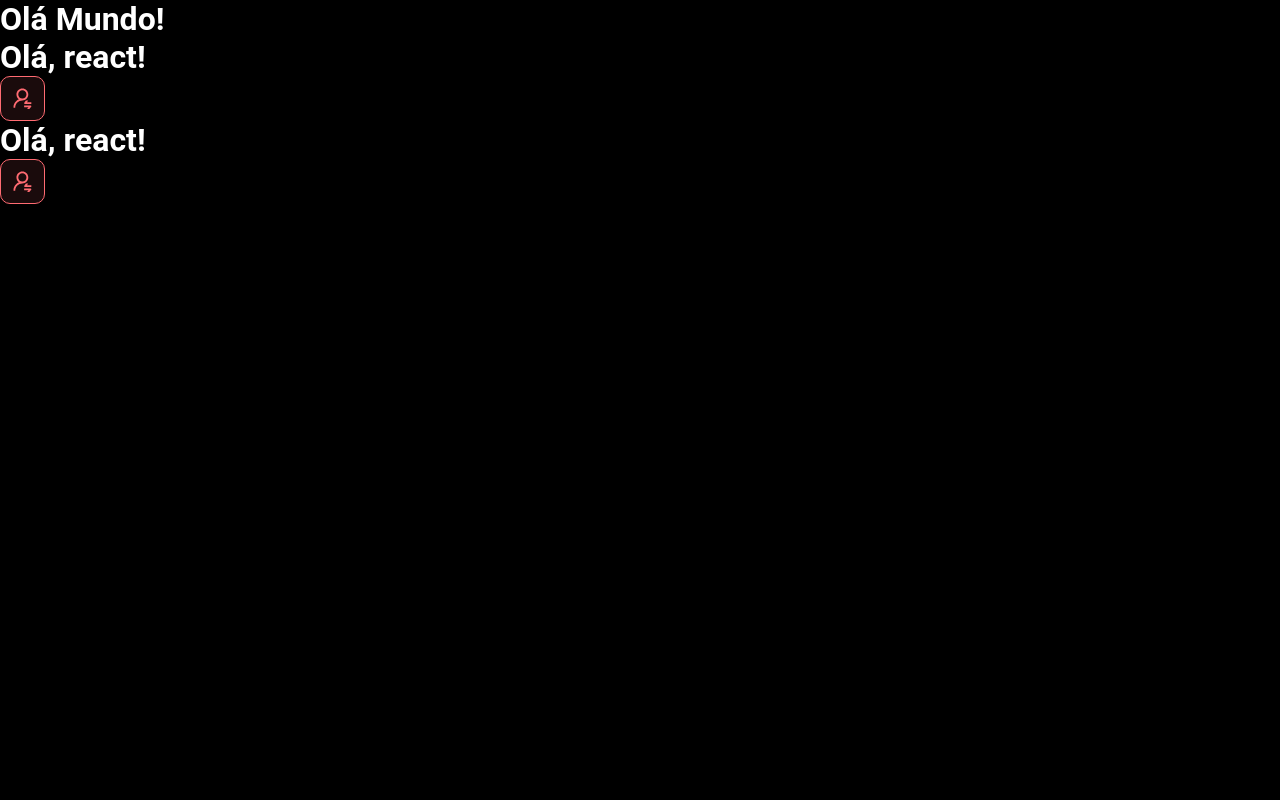
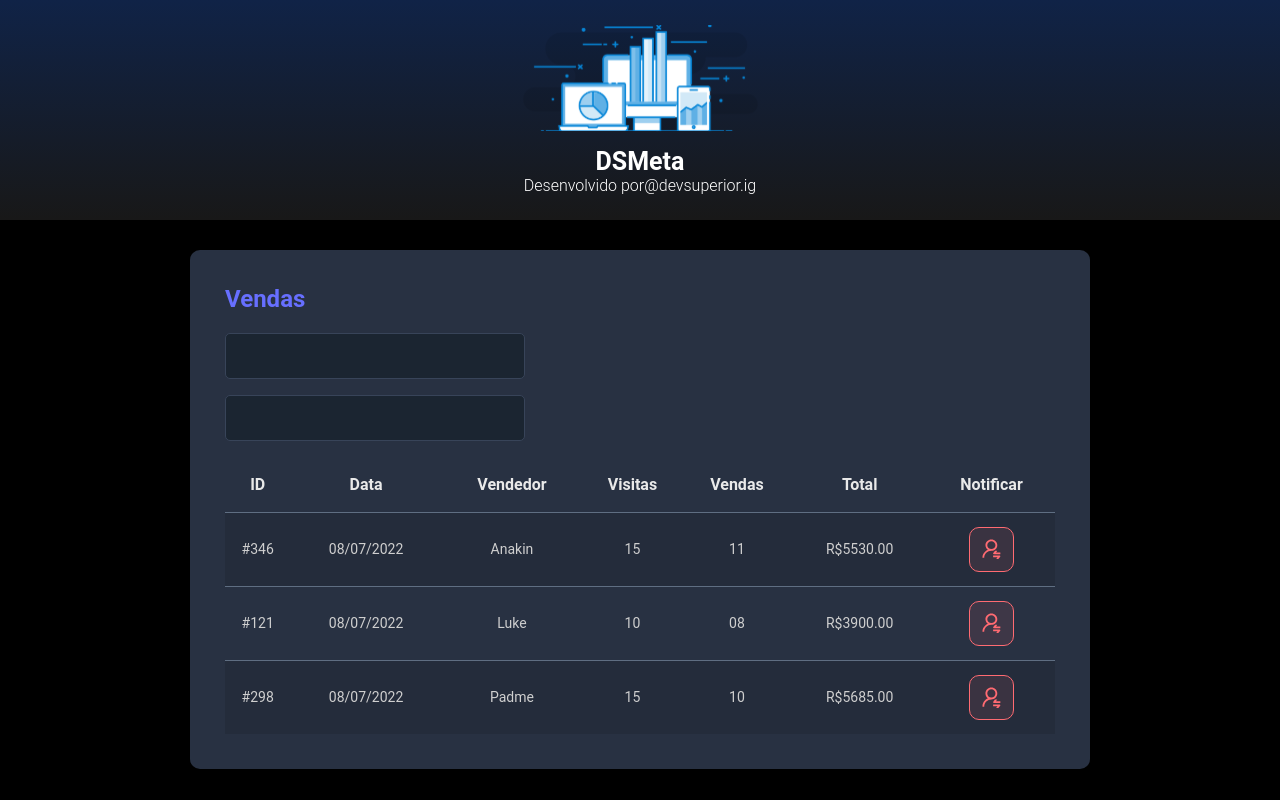
Before and after one commit to isaiaszanoni/semana-spring-react, a React (Vite) app in the folder frontend/: page / in a window 1280 px wide. Built offline with nearby package versions, Linux system fonts and the light colour scheme.

Commit message:
feat(front): cria componentes Header,SalesCard

```diff
--- a/frontend/src/App.tsx
+++ b/frontend/src/App.tsx
@@ -1,12 +1,22 @@
 import NotificationButton from "./components/NotificationButton"
+import Header from "./components/Header"
+import SalesCard from "./components/SalesCard"
 
 function App() {
 
   return (
     <>
-      <h1>Olá Mundo!</h1>
-      <NotificationButton />
-      <NotificationButton />
+      <Header />
+
+      <main>
+        <section id="sales">
+          <div className="dsmeta-container">
+
+            <SalesCard />
+          </div>
+        </section>
+      </main>
+
     </>
   )
 }
--- /dev/null
+++ b/frontend/src/components/Header/index.tsx
@@ -0,0 +1,23 @@
+import logo from '../../assets/img/logo.svg'
+
+import './style.css'
+
+function Header() {
+    return (
+        <>
+            <header>
+                <div className="dsmeta-header-container">
+                    <img src={logo} />
+                    <h1>DSMeta</h1>
+                    <p>
+                        Desenvolvido por
+                        <a href="https://instagram.com/devsuperior">@devsuperior.ig</a>
+                    </p>
+                </div>
+            </header>
+        </>
+    )
+
+}
+
+export default Header
--- /dev/null
+++ b/frontend/src/components/Header/style.css
@@ -0,0 +1,27 @@
+header {
+    display: flex;
+    align-items: center;
+    justify-content: center;
+    height: 220px;
+    background: linear-gradient(180deg, #102347 0%, #181818 100%)
+  }
+
+  .dsmeta-header-container {
+    display: flex;
+    flex-direction: column;
+    align-items: center;
+
+  }
+
+  .dsmeta-header-container img {
+    width: 235px;
+  }
+
+  .dsmeta-header-container h1 {
+    font-size: 25px;
+    margin-top: 15px;
+  }
+
+  .dsmeta-header-container p {
+    font-weight: 300;
+  }
--- a/frontend/src/components/NotificationButton/index.tsx
+++ b/frontend/src/components/NotificationButton/index.tsx
@@ -5,7 +5,6 @@ import './style.css'
 function NotificationButton() {
     return (
         <>
-            <h1>Olá, react!</h1>
             <div className="dsmeta-red-btn">
                 <img src={icon} alt="Notificar" />
             </div>
--- a/frontend/src/components/NotificationButton/style.css
+++ b/frontend/src/components/NotificationButton/style.css
@@ -8,6 +8,7 @@
     border: 1px solid #FF6B72;
     border-radius: 10px;
     cursor: pointer;
+    margin: auto;
   }
 
   .dsmeta-red-btn img {
--- /dev/null
+++ b/frontend/src/components/SalesCard/index.tsx
@@ -0,0 +1,73 @@
+import NotificationButton from '../NotificationButton'
+import './style.css'
+
+function SalesCard() {
+    return (
+        <>
+            <div className="dsmeta-card">
+                    <div className="dsmeta-container">
+                        <h2 className="dsmeta-sales-tittle">Vendas</h2>
+                        <div className="dsmeta-form-control-container">
+                            <input type="text" name="" id="" className="dsmeta-input" />
+                        </div>
+                        <div className="dsmeta-form-control-container">
+                            <input type="text" name="" id="" className="dsmeta-input" />
+                        </div>
+
+                        <div>
+                            <table className="dsmeta-sales-table">
+                                <thead>
+                                    <tr>
+                                        <th className="show992">ID</th>
+                                        <th className="show576">Data</th>
+                                        <th>Vendedor</th>
+                                        <th className="show992">Visitas</th>
+                                        <th className="show992">Vendas</th>
+                                        <th>Total</th>
+                                        <th>Notificar</th>
+                                    </tr>
+                                </thead>
+                                <tbody>
+                                    <tr>
+                                        <td className="show992">#346</td>
+                                        <td className="show576">08/07/2022</td>
+                                        <td>Anakin</td>
+                                        <td className="show992">15</td>
+                                        <td className="show992">11</td>
+                                        <td>R$5530.00</td>
+                                        <td>
+                                               <NotificationButton />
+                                        </td>
+                                    </tr>
+                                    <tr>
+                                        <td className="show992">#121</td>
+                                        <td className="show576">08/07/2022</td>
+                                        <td>Luke</td>
+                                        <td className="show992">10</td>
+                                        <td className="show992">08</td>
+                                        <td>R$3900.00</td>
+                                        <td>
+                                                    <NotificationButton />
+                                        </td>
+                                    </tr>
+                                    <tr>
+                                        <td className="show992">#298</td>
+                                        <td className="show576">08/07/2022</td>
+                                        <td>Padme</td>
+                                        <td className="show992">15</td>
+                                        <td className="show992">10</td>
+                                        <td>R$5685.00</td>
+                                        <td>
+                                                <NotificationButton />
+                                        </td>
+                                    </tr>
+                                </tbody>
+                            </table>
+                        </div>
+                    </div>
+                </div>
+        </>
+    )
+}
+
+export default SalesCard
--- /dev/null
+++ b/frontend/src/components/SalesCard/style.css
@@ -0,0 +1,92 @@
+.dsmeta-card {
+    margin: 30px auto 0 auto;
+    width: 100%;
+    max-width: 900px;
+    background-color: #283142;
+    border-radius: 10px;
+    padding: 30px 10px;
+
+}
+
+.dsmeta-form-control-container {
+    margin-bottom: 16px;
+    max-width: 300px;
+}
+
+.dsmeta-sales-tittle {
+    color: #676FFF;
+    font-size: 24px;
+    margin-bottom: 20px;
+}
+
+.dsmeta-input {
+    width: 100%;
+    height: 46px;
+    border: 1px solid #384459;
+    color: #9AAABE;
+    background-color: #1B2531;
+    border-radius: 5px;
+    padding: 0 20px;
+    font-size: 18px;
+}
+
+.dsmeta-sales-table {
+    width: 100%;
+    border-collapse: collapse;
+}
+
+.dsmeta-sales-table th {
+    align-items: flex-start;
+}
+
+.dsmeta-sales-table thead {
+    font-weight: 100 !important;
+    height: 55px;
+    color: #E9E9E9;
+}
+
+.dsmeta-sales-table tbody {
+    font-size: 14px;
+    font-weight: 400;
+    color: #CFCFCF;
+    text-align: center;
+}
+
+.dsmeta-sales-table tbody tr {
+    height: 74px;
+    border-top: 1px solid #5F6E82;
+}
+
+.dsmeta-sales-table tbody tr:hover > td {
+    background-color: #384459;
+}
+
+.dsmeta-sales-table tbody tr:nth-child(odd) {
+    background-color: #242C3B;
+}
+
+.show576 {
+    display: none;
+}
+
+.show992 {
+    display: none;
+}
+
+@media (min-width: 576px) {
+    .show576 {
+        display: table-cell;
+    }
+}
+
+@media (min-width: 992px) {
+
+    .dsmeta-card {
+        padding: 35px;
+        font-size: 16px;
+    }
+
+    .show992 {
+        display: table-cell;
+    }
+}
--- a/frontend/src/index.css
+++ b/frontend/src/index.css
@@ -14,135 +14,3 @@ a, a:hover, a:visited {
   color: unset;
   text-decoration: none;
 }
-
-header {
-  display: flex;
-  align-items: center;
-  justify-content: center;
-  height: 220px;
-  background: linear-gradient(180deg, #102347 0%, #181818 100%)
-}
-
-.dsmeta-header-container {
-  display: flex;
-  flex-direction: column;
-  align-items: center;
-
-}
-
-.dsmeta-header-container img {
-  width: 235px;
-}
-
-.dsmeta-header-container h1 {
-  font-size: 25px;
-  margin-top: 15px;
-}
-
-.dsmeta-header-container p {
-  font-weight: 300;
-}
-
-.dsmeta-card {
-  margin: 0 auto;
-  width: 100%;
-  max-width: 900px;
-  background-color: #283142;
-  border-radius: 10px;
-  padding: 30px 10px;
-
-}
-
-.dsmeta-form-control-container {
-  margin-bottom: 16px;
-  max-width: 300px;
-}
-
-#sales {
-  padding: 40px 10px;
-}
-
-.dsmeta-sales-tittle {
-  color: #676FFF;
-  font-size: 24px;
-  margin-bottom: 20px;
-}
-
-.dsmeta-input {
-  width: 100%;
-  height: 46px;
-  border: 1px solid #384459;
-  color: #9AAABE;
-  background-color: #1B2531;
-  border-radius: 5px;
-  padding: 0 20px;
-  font-size: 18px;
-}
-
-.dsmeta-sales-table {
-  width: 100%;
-  border-collapse: collapse;
-}
-
-.dsmeta-sales-table th {
-  align-items: flex-start;
-}
-
-.dsmeta-sales-table thead {
-  font-weight: 100 !important;
-  height: 55px;
-  color: #E9E9E9;
-}
-
-.dsmeta-sales-table tbody {
-  font-size: 14px;
-  font-weight: 400;
-  color: #CFCFCF;
-  text-align: center;
-}
-
-.dsmeta-sales-table tbody tr {
-  height: 74px;
-  border-top: 1px solid #5F6E82;
-}
-
-.dsmeta-sales-table tbody tr:hover > td {
-  background-color: #384459;
-}
-
-.dsmeta-sales-table tbody tr:nth-child(odd) {
-  background-color: #242C3B;
-}
-
-.dsmeta-red-btn-container {
-  display: flex;
-  justify-content: center;
-}
-
-
-
-.show576 {
-  display: none;
-}
-
-.show992 {
-  display: none;
-}
-
-@media (min-width: 576px) {
-  .show576 {
-      display: table-cell;
-  }
-}
-
-@media (min-width: 992px) {
-
-  .dsmeta-card {
-      padding: 35px;
-      font-size: 16px;
-  }
-
-  .show992 {
-      display: table-cell;
-  }
-}
```
Also changed, not shown: frontend/src/assets/img/logo.svg (added).
